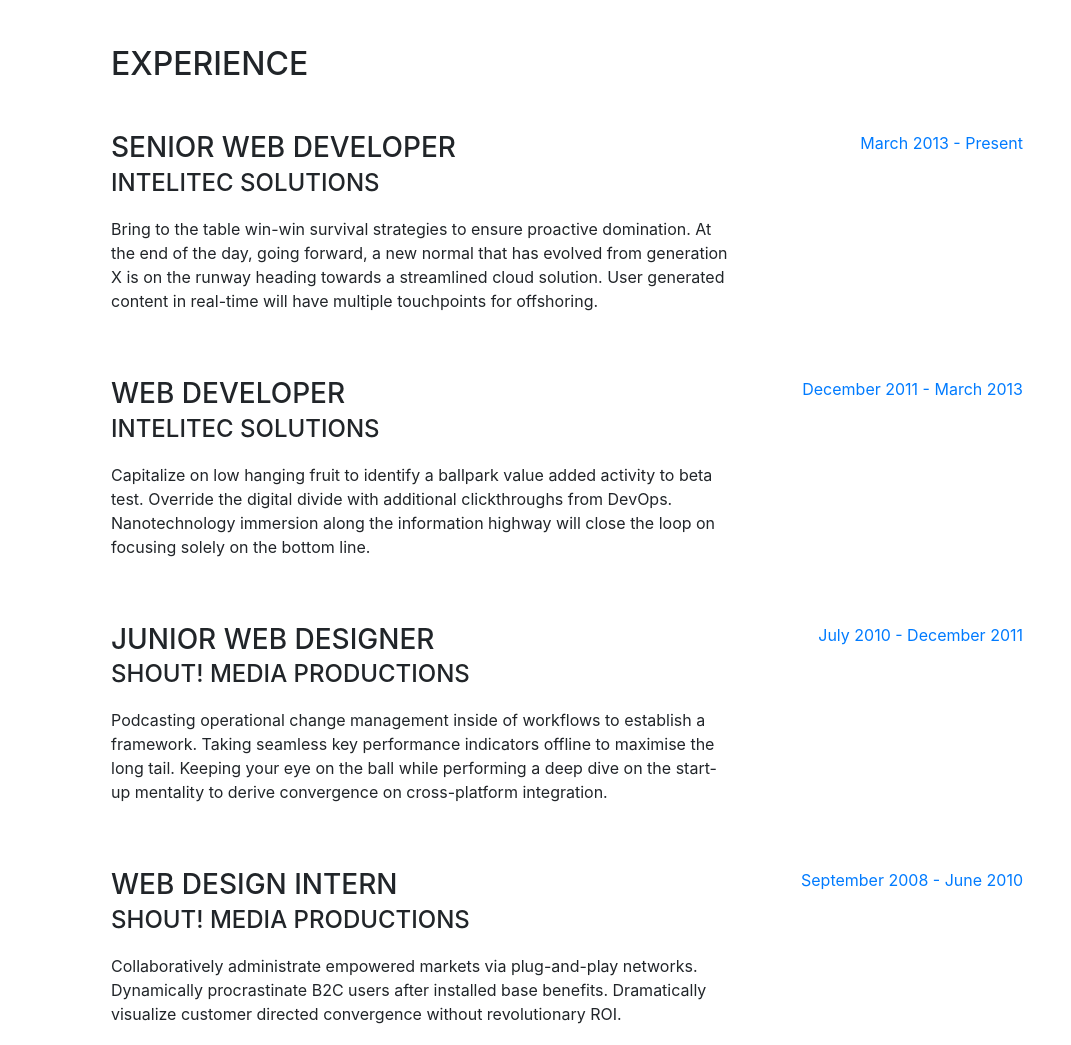
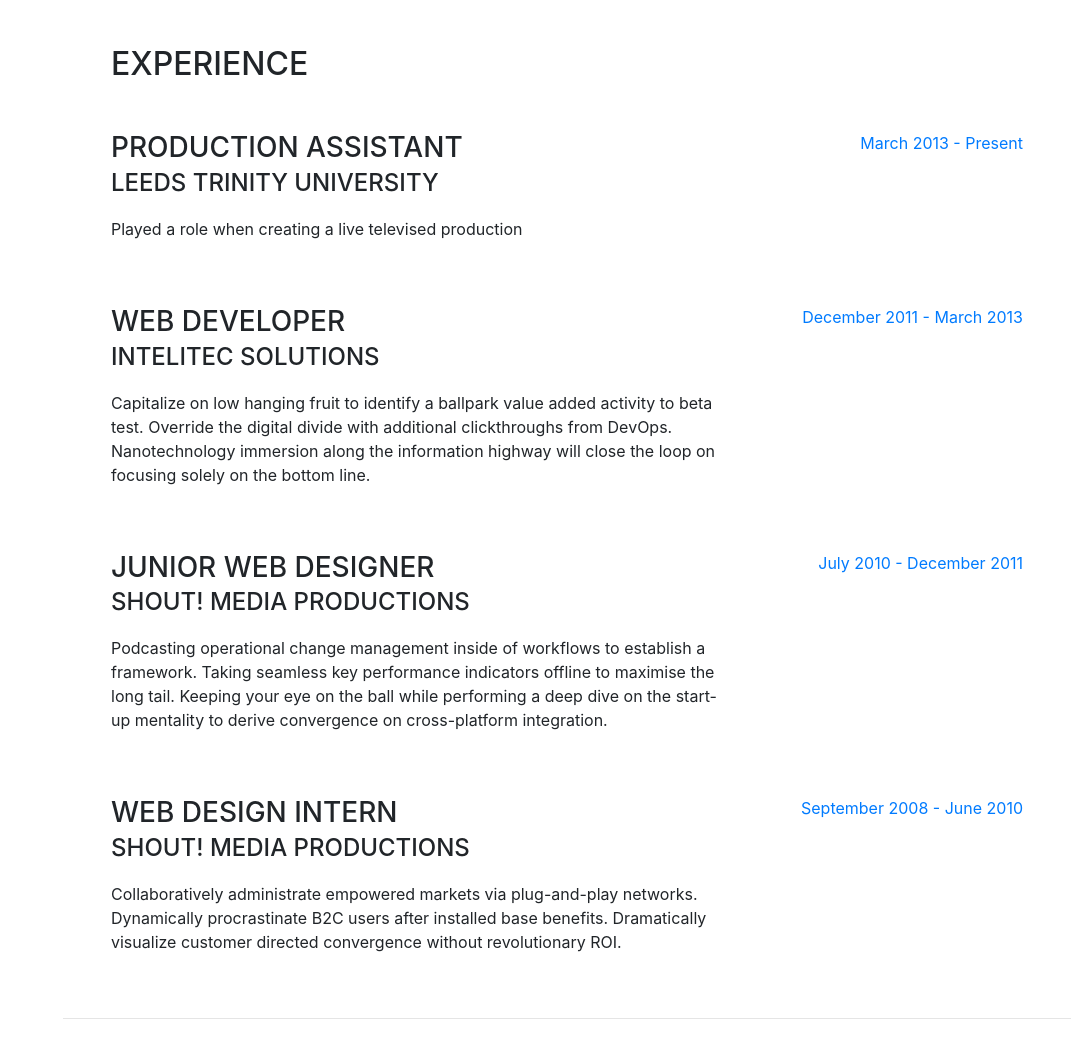
Before and after one commit to jamesrrobinson/jamesrrobinson.github.io, a website with bundled scripts: page index.html in a window 1280 px wide. Shown: the part 804-1849 px from the top of the page, without its empty margins (209-1280 px from the left). Built offline with nearby package versions, Linux system fonts and the light colour scheme; a web font is replaced by a local one.

Commit message:
Update index.html

```diff
--- a/index.html
+++ b/index.html
@@ -95,9 +95,9 @@
 
           <div class="resume-item d-flex flex-column flex-md-row mb-5">
             <div class="resume-content mr-auto">
-              <h3 class="mb-0">Senior Web Developer</h3>
-              <div class="subheading mb-3">Intelitec Solutions</div>
-              <p>Bring to the table win-win survival strategies to ensure proactive domination. At the end of the day, going forward, a new normal that has evolved from generation X is on the runway heading towards a streamlined cloud solution. User generated content in real-time will have multiple touchpoints for offshoring.</p>
+              <h3 class="mb-0">Production Assistant</h3>
+              <div class="subheading mb-3">Leeds Trinity University</div>
+              <p>Played a role when creating a live televised production</p>
             </div>
             <div class="resume-date text-md-right">
               <span class="text-primary">March 2013 - Present</span>
@@ -151,8 +151,8 @@
             <div class="resume-content mr-auto">
               <h3 class="mb-0">Leeds Trinity University</h3>
               <div class="subheading mb-3">Bachelor of Arts</div>
-              <div>Media - Web Development Track</div>
-              <p>GPA: 3.23</p>
+              <div>Media</div>
+
             </div>
             <div class="resume-date text-md-right">
               <span class="text-primary">September 2017 - Current</span>
@@ -163,7 +163,7 @@
             <div class="resume-content mr-auto">
               <h3 class="mb-0">Rochdale Sixth Form College</h3>
               <div class="subheading mb-3">Media and Film Studies</div>
-              <p>GPA: 3.56</p>
+
             </div>
             <div class="resume-date text-md-right">
               <span class="text-primary">2015 - 2017</span>
```
